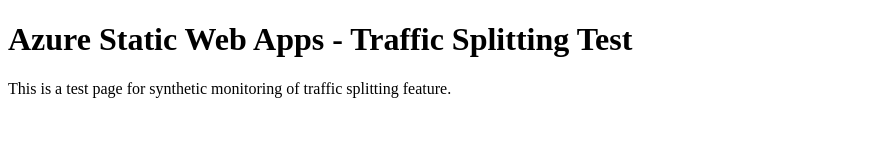
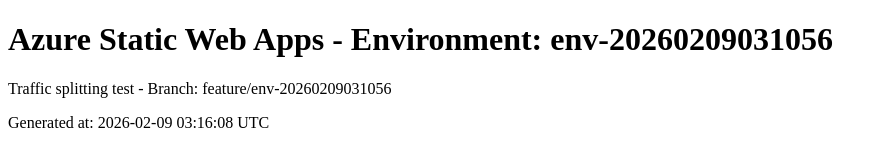
Before and after one commit to skylathadani-ms/synthetics-swa-traffic-20260209031056, a plain HTML site: page index.html in a window 1280 px wide. Shown: the whole page, without its empty margins (0-887 px from the left). Drawn offline with Linux system fonts and the light colour scheme.

Commit message:
Update index.html for env-20260209031056

```diff
--- a/index.html
+++ b/index.html
@@ -1,10 +1,11 @@
 <!DOCTYPE html>
 <html>
 <head>
-<title>Synthetics Test - Traffic Splitting</title>
+<title>Environment: env-20260209031056</title>
 </head>
 <body>
-<h1>Azure Static Web Apps - Traffic Splitting Test</h1>
-<p>This is a test page for synthetic monitoring of traffic splitting feature.</p>
+<h1>Azure Static Web Apps - Environment: env-20260209031056</h1>
+<p>Traffic splitting test - Branch: feature/env-20260209031056</p>
+<p>Generated at: 2026-02-09 03:16:08 UTC</p>
 </body>
 </html>
```
